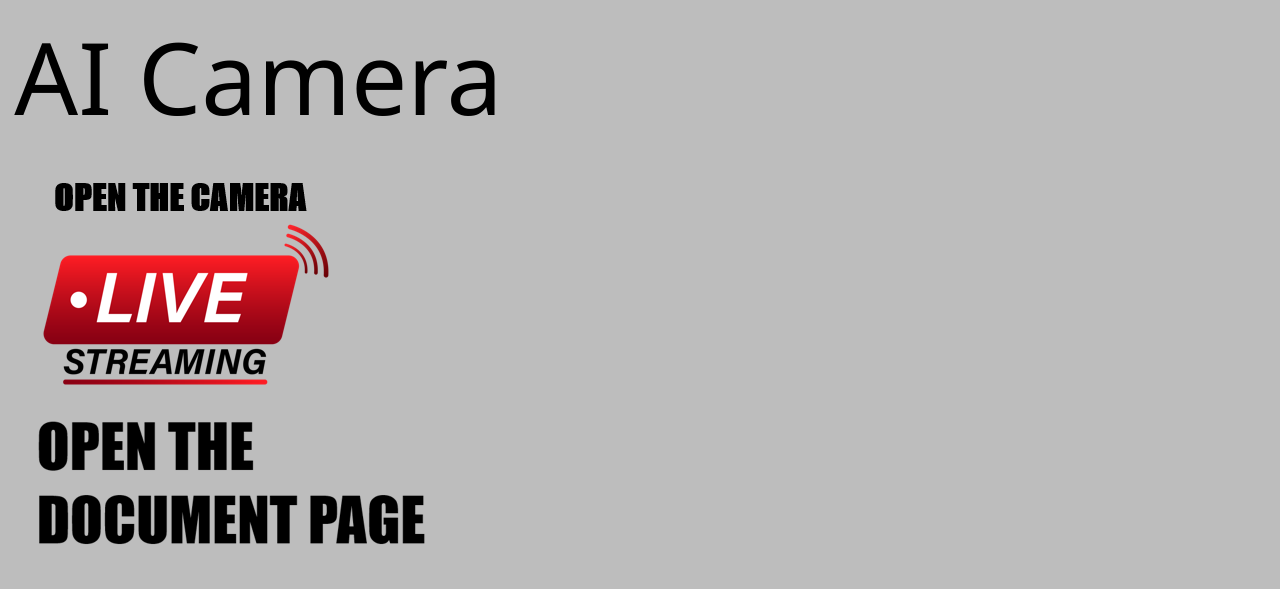
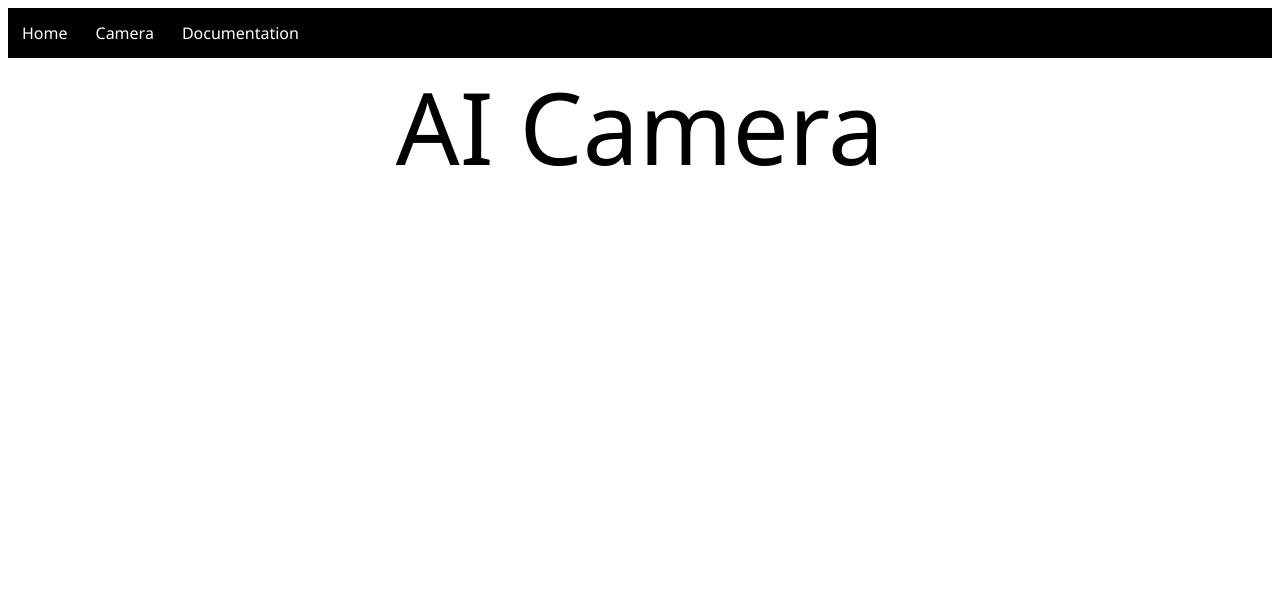
Before and after one commit to Dipolymethylmethacrylat/Security-Cam, a plain HTML site: page index/index.html in a window 1280 px wide. Drawn offline with Linux system fonts and the light colour scheme.

Commit message:
added Bar for moving between pages

```diff
--- a/index/index.html
+++ b/index/index.html
@@ -20,30 +20,18 @@
 
     <body class="backgroundmainpage" style="overflow-y:auto;">
 
+        <ul>
+            <li><a href="index.html">Home</a></li>
+            <li><a href="pages/camerasite.html">Camera</a></li>
+            <li><a href="pages/documentation.html">Documentation</a></li>
+        </ul>
+
         <h class="center">
 
             AI Camera
 
         </h>
 
-        <p1>
-
-            <a  href="pages/camerasite.html">
-
-                <img src="images/opencamera.png" alt="camera">
-
-            </a>
-
-            <br>
-
-
-            <a  href="pages/documentation.html">
-
-                <img src="images/opendocumentpage.png" alt="documentation">
-
-            </a>
-
-        </p1>
 
     </body>
 
--- a/index/style.css
+++ b/index/style.css
@@ -38,14 +38,15 @@
     opacity: 0.5;
 }
 
-.backgroundmainpage{
+/*.backgroundmainpage{
 
     background-color: rgb(189, 189, 189);
     background-image: url();
     background-repeat: repeat-y;
     position: fixed;
 
-}
+
+}*/
 
 body{
 
@@ -61,3 +62,29 @@
 
 
 }
+
+ul {
+    list-style-type: none;
+    overflow: hidden;
+    background-color: #000000;
+    margin: 0%;
+    padding: 0%;
+  }
+
+  li {
+    float: left;
+  }
+
+  li a {
+    display: block;
+    color: white;
+    text-align: center;
+    padding: 14px 14px;
+    text-decoration: none;
+    margin: 0%;
+  }
+
+  li a:hover {
+    color: #bebebe;
+    text-decoration-line: underline;
+  }
```
Also changed, not shown: index/pages/camerasite.html (+21 -6 lines), index/pages/documentation.html (+6 -0 lines).
